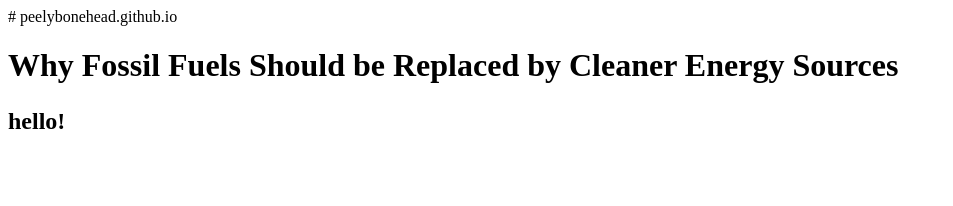
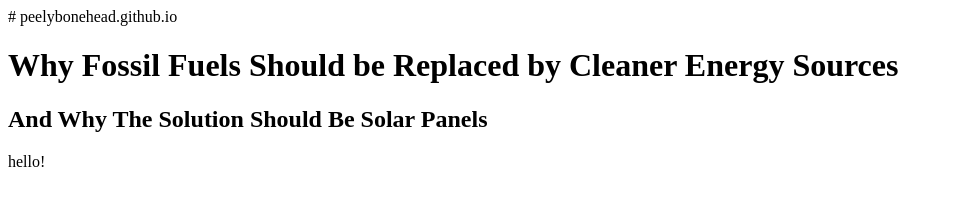
Before and after one commit to Peelyboneheader/peelyboneheader.github.io, a plain HTML site: page index.html in a window 1280 px wide. Shown: the whole page, without its empty margins (0-953 px from the left). Drawn offline with Linux system fonts and the light colour scheme.

Commit message:
Update index.html

```diff
--- a/index.html
+++ b/index.html
@@ -8,7 +8,7 @@
 <body>
 
   <h1>Why Fossil Fuels Should be Replaced by Cleaner Energy Sources</h1>
-  <h2>
+  <h2>And Why The Solution Should Be Solar Panels </h2>
 <p>hello!</p>
 
 </body>
```
